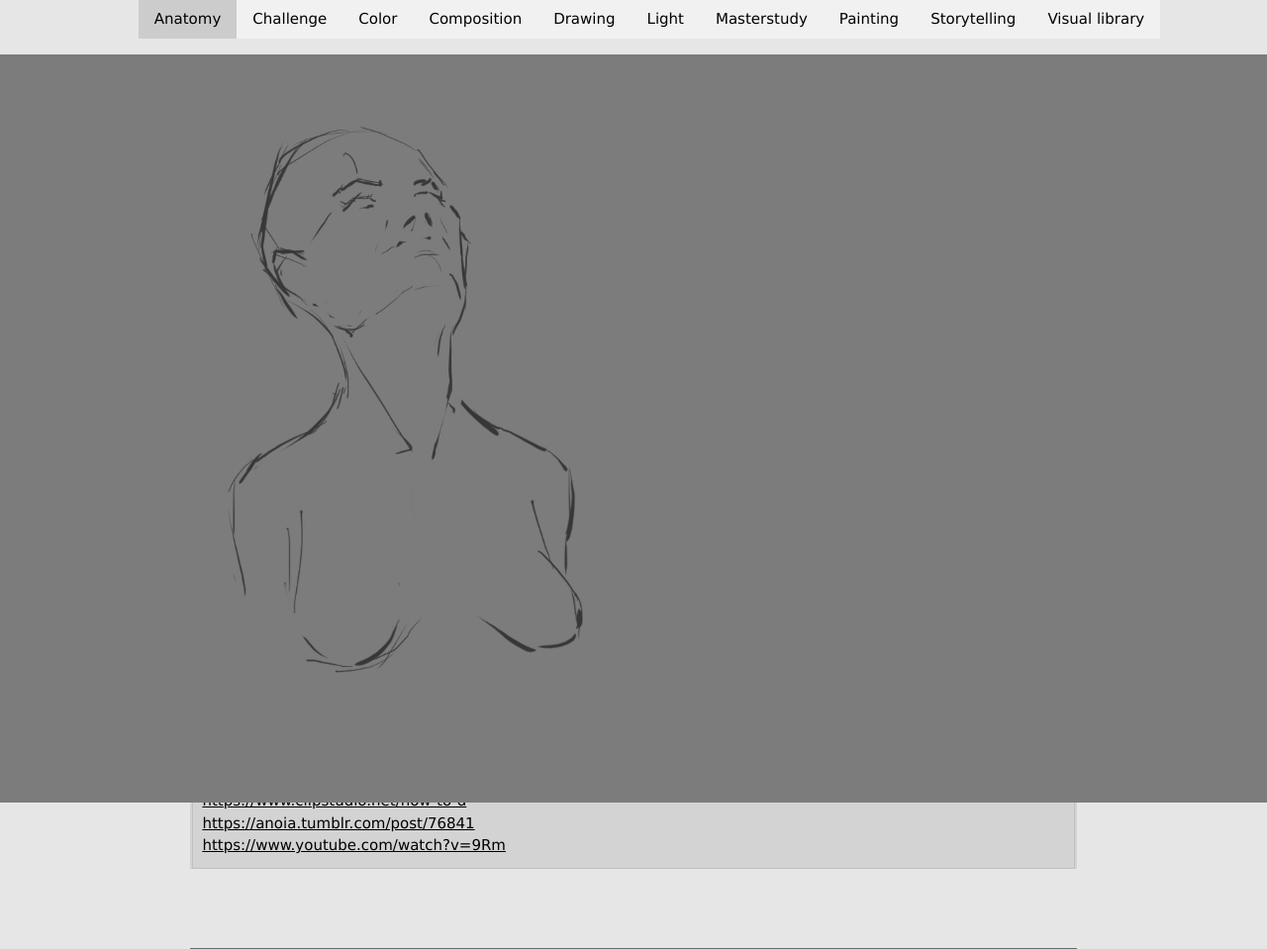
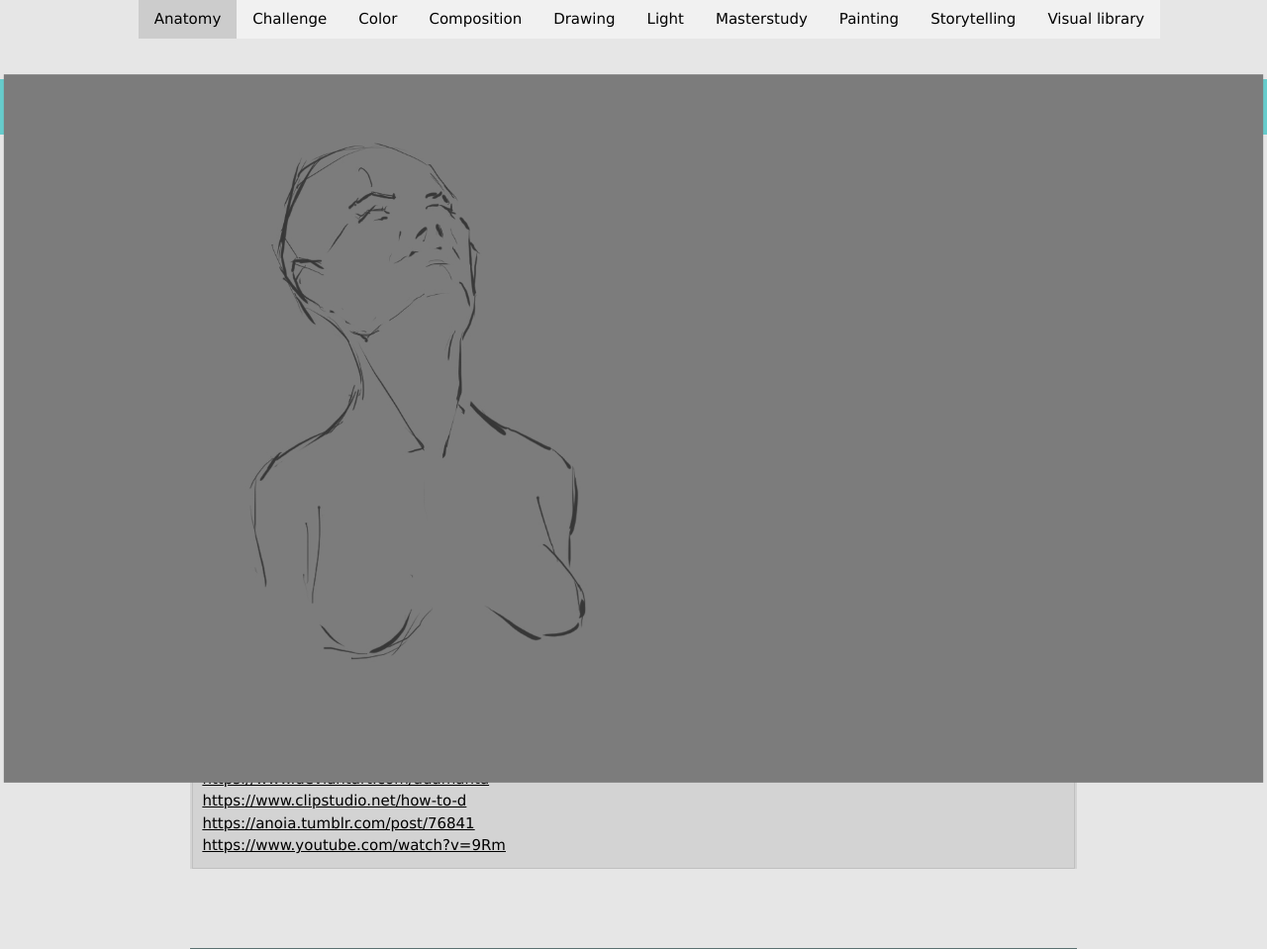
Before and after one commit to DominikPott/practicer-flask, a Flask app: page / in a window 1280 px wide, with the pointer over the restyled element. Shown: the top 959 px of the page at 99% size. Run offline with Flask 2, Linux system fonts and the light colour scheme.

Commit message:
image hover does not oversizes images

```diff
--- a/practicer_flask/static/css/exercises.css
+++ b/practicer_flask/static/css/exercises.css
@@ -45,7 +45,7 @@
 }
 
 .exercise.thumbnail:hover {
-    transform: scale(1.5);
+    transform: scale(1.42);
 }
 
 .exercise.instruction {
```
